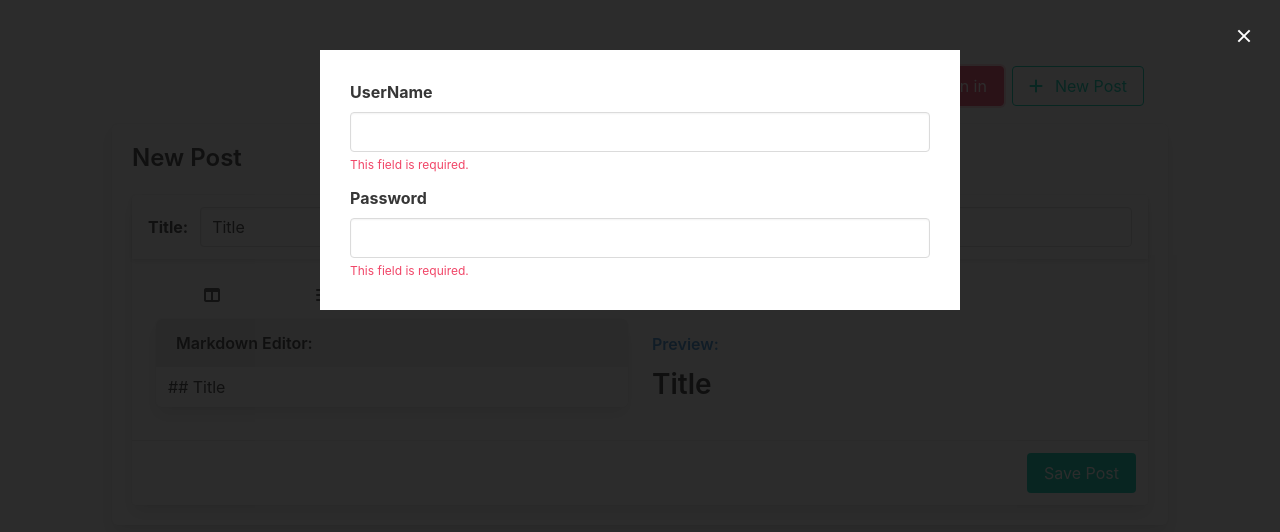
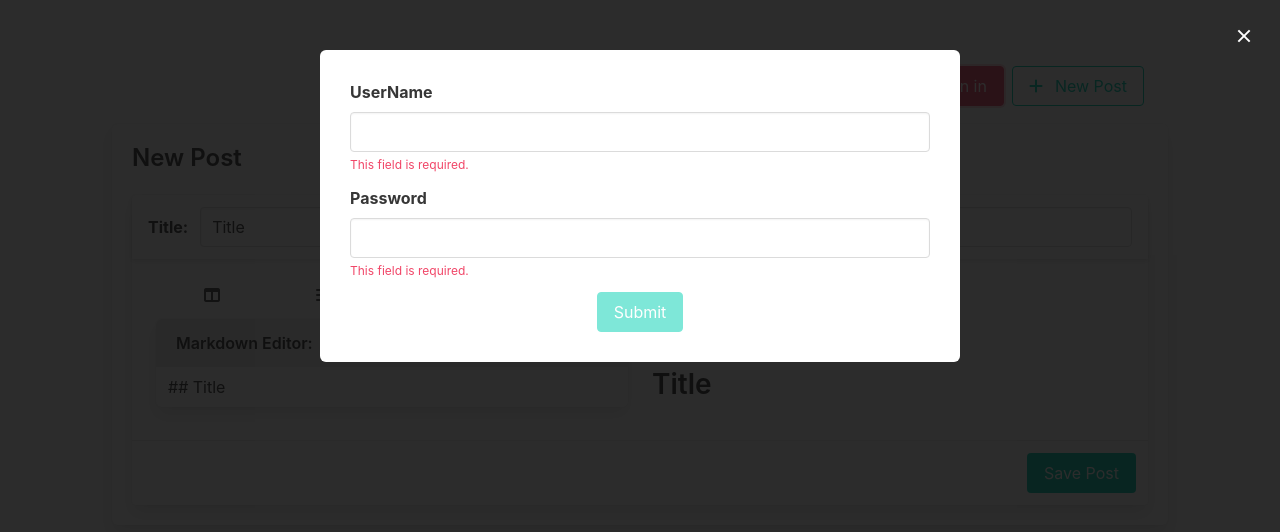
Before and after one commit to frzhen/Vue3-TS-CompAPI-Vite-Test, a Vue app: page /posts/new in a window 1280 px wide. Both pictures are taken after a click on the button "Sign in". Shown: the top 532 px of the page. Built offline with nearby package versions, Linux system fonts and the light colour scheme.

Commit message:
Completed SignupForm with creating new user with users.ts

```diff
--- a/src/App.vue
+++ b/src/App.vue
@@ -18,8 +18,7 @@ const modalStyle = computed(() => {
         </div>
       </div>
     </div>
-    <button class="modal-close is-large" @click="signInModal.hideModal()">
-    </button>
+    <button class="modal-close is-large" @click="signInModal.hideModal()"></button>
   </div>
   <div class="container">
     <Navbar />
@@ -28,7 +27,4 @@ const modalStyle = computed(() => {
 </template>
 
 <style lang="scss">
-.modal {
-  color: white;
-}
 </style>
--- a/src/components/SignupForm.vue
+++ b/src/components/SignupForm.vue
@@ -7,6 +7,7 @@
 import FormInput from "./FormInput.vue";
 import { computed, ref } from "vue";
 import { validate, length, required } from '../utils/validation';
+import { NewUser } from "../utils/users";
 
 const username = ref('');
 const usernameStatus = computed(() => {
@@ -20,12 +21,30 @@ const passwordStatus = computed(() => {
   return validate(
     password.value,
     [required, length({min: 8, max: 40})]);
+});
+
+const isInvalid = computed(() => {
+  return (!usernameStatus.value.valid || !passwordStatus.value.valid)
 })
+function handleSubmit() {
+  if (isInvalid.value) {
+    return
+  }
+  const newUser: NewUser = {
+    username: username.value,
+    password: password.value
+  }
+
+  console.log(newUser);
+}
 </script>
 <template>
-  <form class="form">
+  <form class="form" @submit.prevent="handleSubmit">
     <FormInput name="UserName" v-model="username" :status="usernameStatus"/>
     <FormInput name="Password" v-model="password" :status="passwordStatus"/>
+    <div class="buttons is-centered">
+      <button class="button is-primary" :disabled="isInvalid">Submit</button>
+    </div>
   </form>
 </template>
 
@@ -34,6 +53,8 @@ const passwordStatus = computed(() => {
   background: white;
   padding: 30px;
   margin-top: 50px;
+  border-radius: 6px;
+
 }
 
 </style>
--- /dev/null
+++ b/src/utils/users.ts
@@ -0,0 +1,11 @@
+/**
+ * @Author: Fred R. Zhen
+ * @Date: 2022/12/29 20:32
+ * @Email: fred.zhen@gmail.com
+ */
+
+export interface NewUser {
+  username: string;
+  password: string;
+
+}
--- a/src/utils/validation.ts
+++ b/src/utils/validation.ts
@@ -46,10 +46,10 @@ export function length({min, max}: {min: number, max: number}): Rule {
 }
 
 // local test: "npx ts-node-esm src/utils/validation.ts"
-console.log(
-  validate('', [required]),
-  validate('username', [required]),
-  validate('a', [length({min: 5, max: 10})]),
-  validate('aaaaaaaaaaaa', [length({min: 5, max: 10})]),
-  validate('username', [length({min: 5, max: 10})]),
-)
+// console.log(
+//   validate('', [required]),
+//   validate('username', [required]),
+//   validate('a', [length({min: 5, max: 10})]),
+//   validate('aaaaaaaaaaaa', [length({min: 5, max: 10})]),
+//   validate('username', [length({min: 5, max: 10})]),
+// )
```
